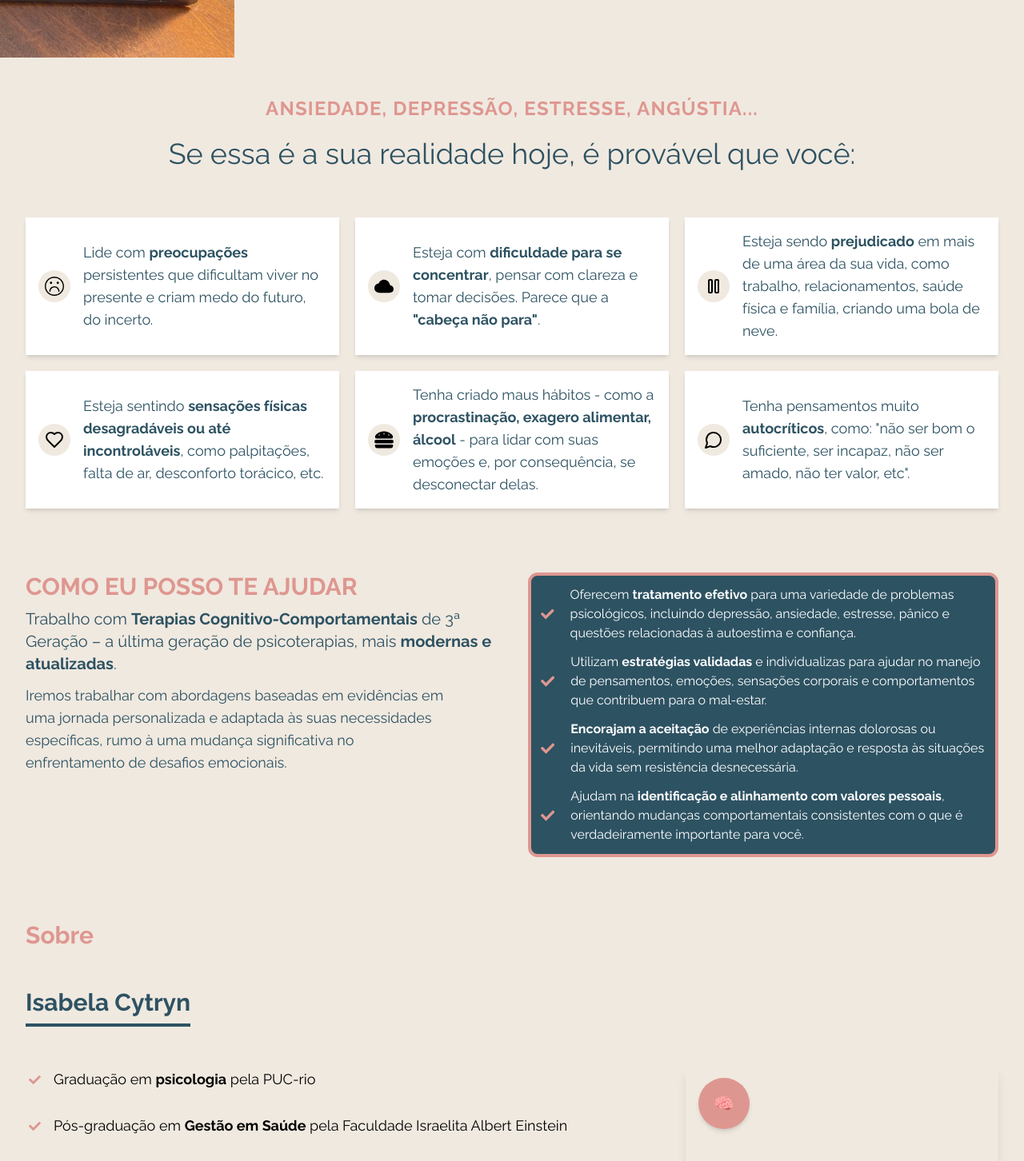
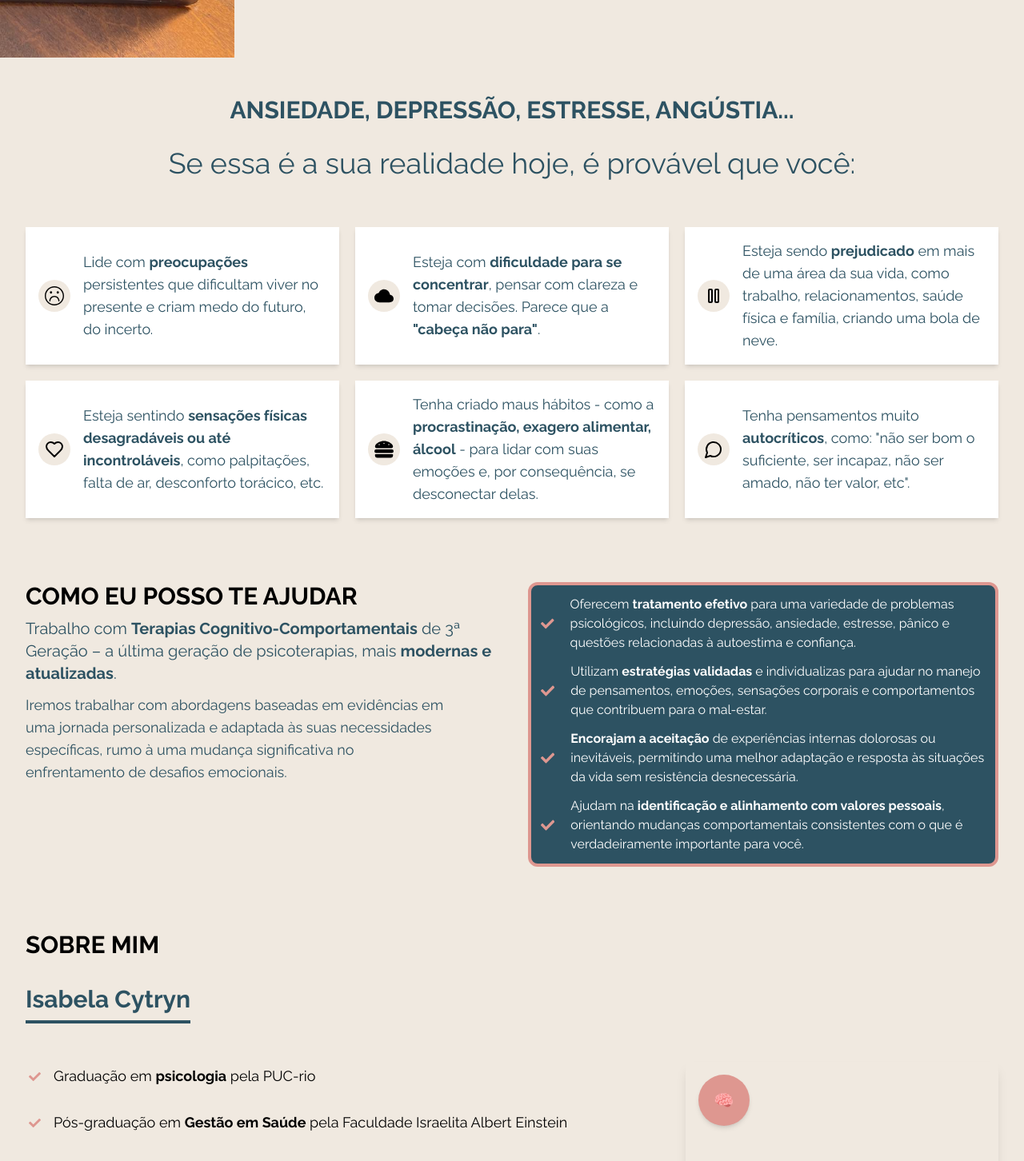
Before and after one commit to MarceloBxD/isacytryn, a Next.js app: page / in a window 1280 px wide. Shown: the part 800-2252 px from the top of the page at 80% size. Built offline with nearby package versions, Linux system fonts and the light colour scheme.

Commit message:
chore: Update components for responsive layout

```diff
--- a/components/Faq/index.tsx
+++ b/components/Faq/index.tsx
@@ -12,6 +12,7 @@ import {
 import { FAQ_DATA } from "@/data";
 import { motion } from "framer-motion";
 import { FADE_IN_BASIC_ANIMATION } from "@/utils/animations";
+import { Title } from "../Title";
 
 const Faq: React.FC = () => {
   // Dividindo FAQ_DATA em duas colunas
@@ -25,9 +26,7 @@ const Faq: React.FC = () => {
       id="faq"
       className="container my-20 px-4 md:px-0"
     >
-      <h2 className="text-3xl ml-5 font-bold text-terciary text-left mb-10">
-        Perguntas Frequentes
-      </h2>
+      <Title className="ml-6" text="PERGUNTAS FREQUENTES" />
       <div className="grid gap-6 md:grid-cols-2">
         <div>
           <Accordion type="multiple">
--- /dev/null
+++ b/components/Title/index.tsx
@@ -0,0 +1,22 @@
+import React from "react";
+import { motion } from "framer-motion";
+
+type TitleProps = {
+  text: string;
+  className?: string;
+  color?: string;
+};
+
+export const Title = ({ text, className, color = "terciary" }: TitleProps) => {
+  return (
+    <motion.h2
+      className={`text-xl md:text-3xl mb-8 md:mb-2 text-left font-bold text-${
+        color.startsWith("#") || color.startsWith("rgb")
+          ? `[${color}]`
+          : `${color}`
+      } ${className} `}
+    >
+      {text}
+    </motion.h2>
+  );
+};
--- a/src/sections/About/index.tsx
+++ b/src/sections/About/index.tsx
@@ -12,6 +12,7 @@ import { ABOUT_DATA } from "@/data";
 // image
 import Image from "next/image";
 import { CtaButton } from "../../../components/CtaButton";
+import { Title } from "../../../components/Title";
 
 gsap.registerPlugin(ScrollTrigger);
 
@@ -77,9 +78,7 @@ const About: React.FC = () => {
 
   return (
     <section id="sobre-mim" className="relative container">
-      <h2 className="text-3xl w-fit font-bold text-terciary mb-6 md:mb-12">
-        Sobre
-      </h2>
+      <Title text="SOBRE MIM" />
       <div className="relative">
         <div className="text-quaternary relative w-fit text-xl md:text-2xl lg:text-3xl font-bold mt-8 mb-6 md:mb-12">
           Isabela Cytryn
--- a/src/sections/Approach/index.tsx
+++ b/src/sections/Approach/index.tsx
@@ -12,14 +12,13 @@ import { FADE_IN_BASIC_ANIMATION } from "@/utils/animations";
 
 // data
 import { APPROACH_DATA } from "@/data";
+import { Title } from "../../../components/Title";
 
 const Approach: React.FC = () => {
   return (
     <motion.section className="container my-20 flex gap-10 flex-col md:flex-row">
       <motion.div {...FADE_IN_BASIC_ANIMATION} className="flex-1">
-        <motion.h2 className="text-xl md:text-3xl mb-8 md:mb-2 font-bold text-terciary">
-          {APPROACH_DATA.title}
-        </motion.h2>
+        <Title text={APPROACH_DATA.title} />
         <h3 className="text-lg md:text-xl text-quaternary">
           {APPROACH_DATA.subtitle}
         </h3>
--- a/src/sections/Presentation/index.tsx
+++ b/src/sections/Presentation/index.tsx
@@ -70,7 +70,7 @@ const Presentation: React.FC = () => {
       id="apresentacao"
       className="relative flex flex-col md:flex-row  items-center h-screen max-w-screen -mb-10 md:mb-12"
     >
-      <div className="relative w-screen h-[280px] md:w-[400px] md:h-full">
+      <div className="relative w-full max-w-screen h-[280px] md:w-[400px] md:h-full">
         <Image
           layout="fill"
           alt="Isa Front Image"
--- a/src/sections/SolveProblems/index.tsx
+++ b/src/sections/SolveProblems/index.tsx
@@ -15,6 +15,7 @@ import { MessageCircleIcon } from "lucide-react";
 // components
 import SolveProblemCard from "../../../components/SolveProblemCard";
 import { FADE_IN_BASIC_ANIMATION } from "@/utils/animations";
+import { Title } from "../../../components/Title";
 
 const SOLVE_PROBLEMS_DATA = {
   title: "ANSIEDADE, DEPRESSÃO, ESTRESSE, ANGÚSTIA...",
@@ -106,12 +107,11 @@ const SolveProblems: React.FC = () => {
         text-quaternary
         `}
       >
-        <motion.h2
-          {...FADE_IN_BASIC_ANIMATION}
-          className="text-lg md:text-xl tracking-wider lg:text-2xl text-terciary font-bold text-center"
-        >
-          {SOLVE_PROBLEMS_DATA.title}
-        </motion.h2>
+        <Title
+          className="
+        text-center"
+          text={SOLVE_PROBLEMS_DATA.title}
+        />
         <motion.p
           {...FADE_IN_BASIC_ANIMATION}
           className="text-xl mb-10 md:text-2xl lg:text-4xl text-center"
```
